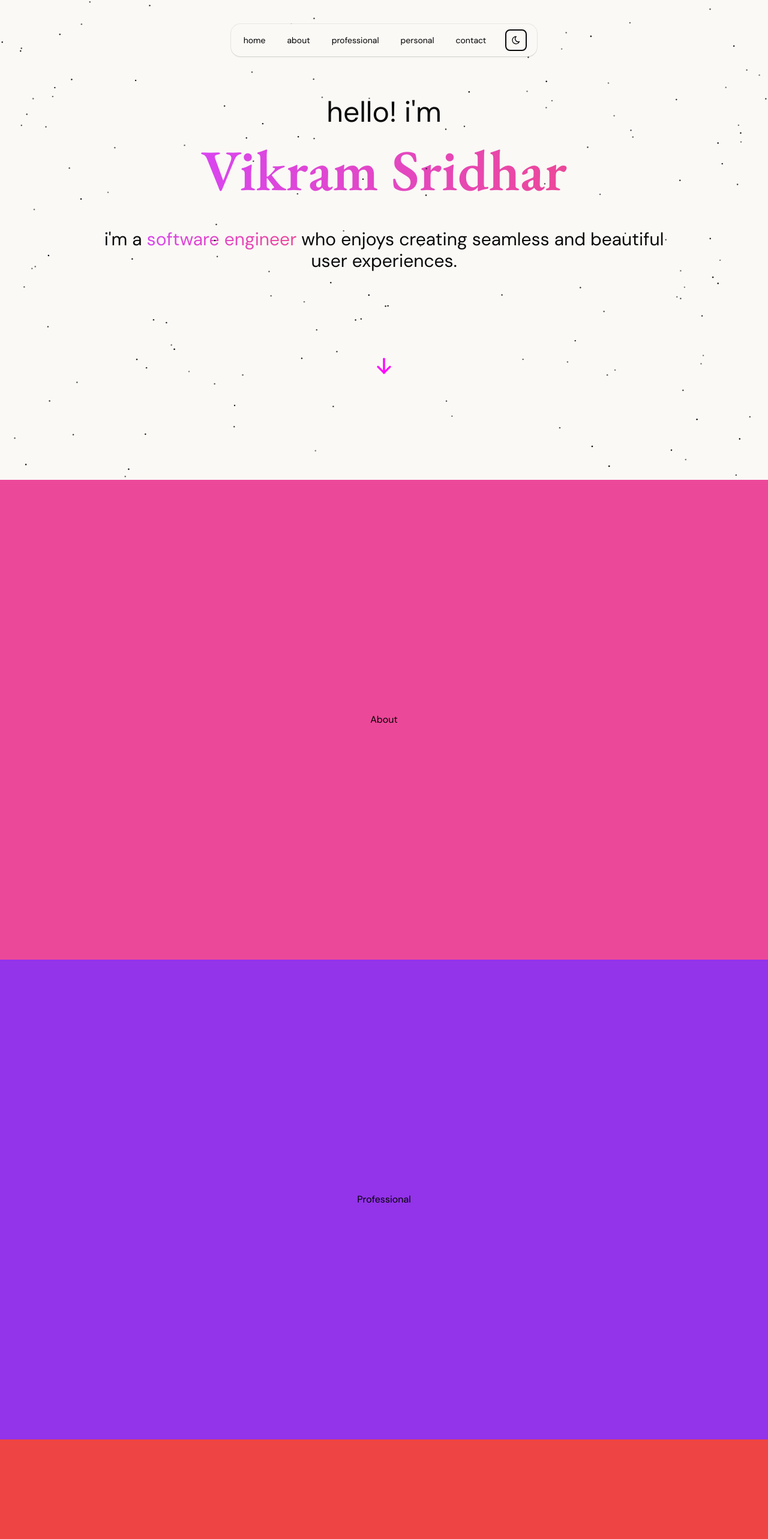
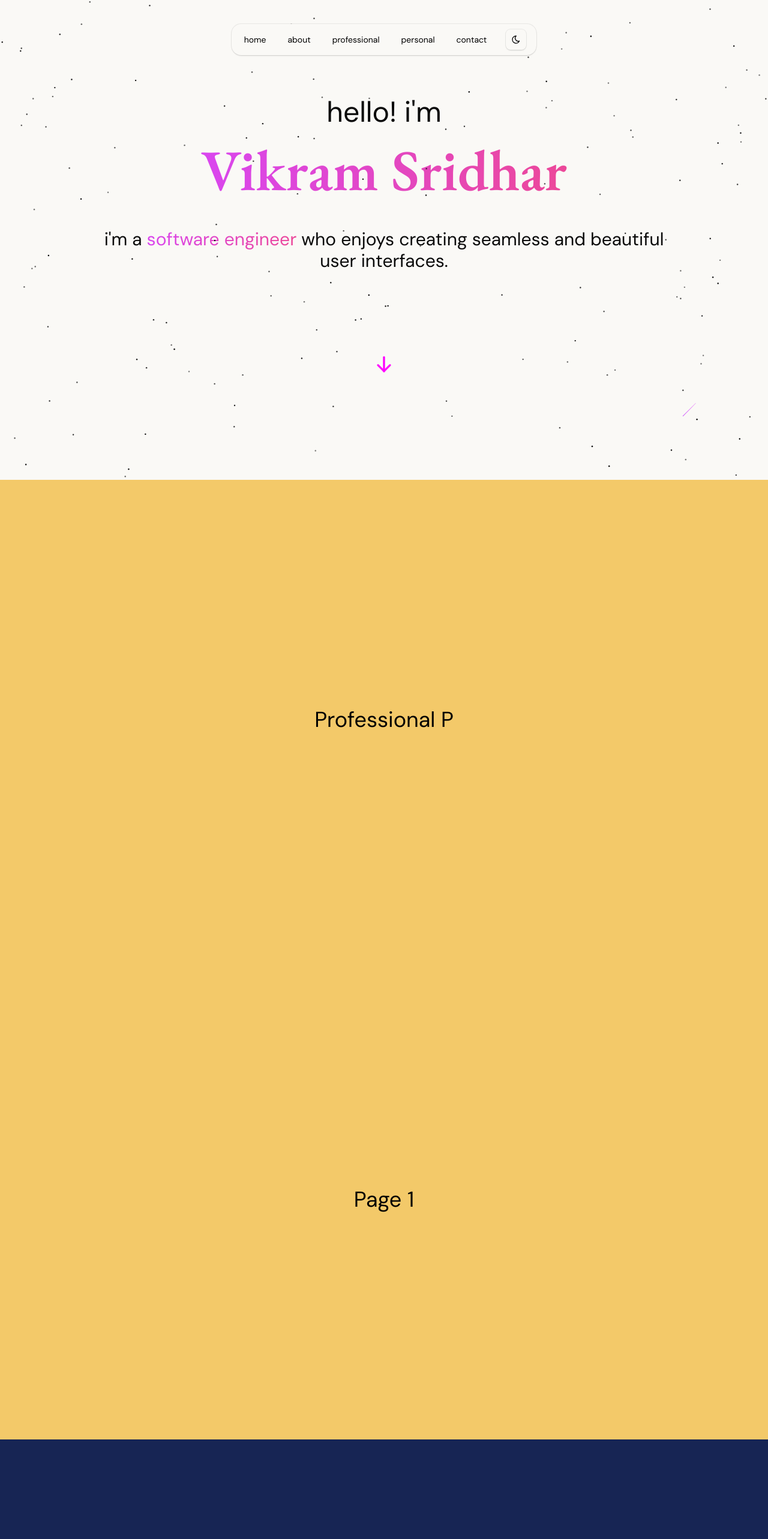
Before and after one commit to og-vikram/markiv.me, a Next.js app: page / in a window 1280 px wide. Shown: the top 2566 px of the page at 60% size. Built offline with nearby package versions, Linux system fonts and the light colour scheme.

Commit message:
added smooth scrolling

```diff
--- a/app/layout.tsx
+++ b/app/layout.tsx
@@ -2,6 +2,7 @@ import type { Metadata } from "next";
 import { DM_Sans, Inter } from "next/font/google";
 import "./globals.css";
 import { ThemeProvider } from "@/components/theme-provider";
+import SmoothScroll from "@/components/SmoothScroll";
 
 const inter = Inter({ subsets: ["latin"] });
 const dmsans = DM_Sans({ subsets: ["latin"] });
--- a/app/page.tsx
+++ b/app/page.tsx
@@ -1,4 +1,5 @@
 "use client";
+import SmoothScroll from "@/components/SmoothScroll";
 import About from "@/pages/About";
 import Contact from "@/pages/Contact";
 import Home from "@/pages/Home";
@@ -11,13 +12,13 @@ export default function Main() {
   const Navbar = dynamic(() => import("../components/Navbar"), { ssr: false });
 
   return (
-    <>
+    <SmoothScroll>
       <Navbar />
       <Home />
       <About />
       <Professional />
       <Personal />
       <Contact />
-    </>
+    </SmoothScroll>
   );
 }
--- /dev/null
+++ b/components/SmoothScroll.tsx
@@ -0,0 +1,23 @@
+"use client";
+import React from "react";
+import ReactLenis, { Lenis } from "lenis/react";
+
+const SmoothScroll = ({
+  children,
+}: Readonly<{
+  children: React.ReactNode;
+}>) => {
+  return (
+    <ReactLenis
+      root
+      options={{
+        lerp: 0.1,
+        syncTouch: true,
+      }}
+    >
+      {children}
+    </ReactLenis>
+  );
+};
+
+export default SmoothScroll;
--- a/components/ui/floating-navbar.tsx
+++ b/components/ui/floating-navbar.tsx
@@ -64,7 +64,7 @@ export const FloatingNav = ({
           </Link>
         ))}
         <button
-          className="border-2 px-2 py-2 border-dark-mode-primary dark:border-light-mode-primary rounded-lg"
+          className="border border-transparent px-2 py-2 shadow-[0px_2px_3px_-1px_rgba(0,0,0,0.1),0px_1px_0px_0px_rgba(25,28,33,0.02),0px_0px_0px_1px_rgba(25,28,33,0.08)] dark:border-light-mode-primary/[0.3] rounded-lg"
           onClick={() => {
             setTheme(theme === "dark" ? "light" : "dark");
           }}
--- a/components/ui/navbar-menu.tsx
+++ /dev/null
@@ -1,126 +0,0 @@
-"use client";
-import React from "react";
-import { motion } from "framer-motion";
-import Link from "next/link";
-import Image from "next/image";
-import { IconMenu } from "@tabler/icons-react";
-import { cn } from "@/lib/utils";
-
-const transition = {
-  type: "spring",
-  mass: 0.5,
-  damping: 11.5,
-  stiffness: 100,
-  restDelta: 0.001,
-  restSpeed: 0.001,
-};
-
-export const MenuItem = ({
-  setActive,
-  active,
-  item,
-  children,
-}: {
-  setActive: (item: string) => void;
-  active: string | null;
-  item: string;
-  children?: React.ReactNode;
-}) => {
-  return (
-    <div onMouseEnter={() => setActive(item)} className="relative ">
-      <motion.p
-        transition={{ duration: 1 }}
-        className="cursor-pointer text-black hover:opacity-[0.9] dark:text-white"
-      >
-        <IconMenu size={24} />
-      </motion.p>
-      {active !== null && (
-        <motion.div
-          initial={{ opacity: 0, scale: 0.85, y: 0 }}
-          animate={{ opacity: 1, scale: 1, y: 0 }}
-          transition={transition}
-        >
-          {active === item && (
-            <div className="absolute top-[calc(100%_+_1.2rem)] left-1/2 transform -translate-x-1/2 pt-4">
-              <motion.div
-                transition={transition}
-                layoutId="active" // layoutId ensures smooth animation
-                className="bg-white dark:bg-black backdrop-blur-sm rounded-2xl overflow-hidden border border-black/[0.2] dark:border-white/[0.2] shadow-xl"
-              >
-                <motion.div
-                  layout // layout ensures smooth animation
-                  className="w-max h-full p-4"
-                >
-                  {children}
-                </motion.div>
-              </motion.div>
-            </div>
-          )}
-        </motion.div>
-      )}
-    </div>
-  );
-};
-
-export const Menu = ({
-  setActive,
-  children,
-  className,
-}: {
-  setActive: (item: string | null) => void;
-  children: React.ReactNode;
-  className: string;
-}) => {
-  return (
-    <nav
-      onMouseLeave={() => setActive(null)} // resets the state
-      // className="relative rounded-full border border-transparent dark:bg-black dark:border-white/[0.2] bg-white shadow-input flex justify-center space-x-4 px-8 py-6 "
-      className={cn(["flex space-x-4"], className)}
-    >
-      {children}
-    </nav>
-  );
-};
-
-export const ProductItem = ({
-  title,
-  description,
-  href,
-  src,
-}: {
-  title: string;
-  description: string;
-  href: string;
-  src: string;
-}) => {
-  return (
-    <Link href={href} className="flex space-x-2">
-      <Image
-        src={src}
-        width={140}
-        height={70}
-        alt={title}
-        className="flex-shrink-0 rounded-md shadow-2xl"
-      />
-      <div>
-        <h4 className="text-xl font-bold mb-1 text-black dark:text-white">
-          {title}
-        </h4>
-        <p className="text-neutral-700 text-sm max-w-[10rem] dark:text-neutral-300">
-          {description}
-        </p>
-      </div>
-    </Link>
-  );
-};
-
-export const HoveredLink = ({ children, ...rest }: any) => {
-  return (
-    <Link
-      {...rest}
-      className="text-neutral-700 dark:text-neutral-200 hover:text-black "
-    >
-      {children}
-    </Link>
-  );
-};
--- a/components/ui/shooting-stars.tsx
+++ b/components/ui/shooting-stars.tsx
@@ -42,8 +42,8 @@ const getRandomStartPoint = () => {
   }
 };
 const ShootingStars: React.FC<ShootingStarsProps> = ({
-  minSpeed = 10,
-  maxSpeed = 30,
+  minSpeed = 5,
+  maxSpeed = 10,
   minDelay = 1200,
   maxDelay = 4200,
   starColor = "#9E00FF",
--- a/package.json
+++ b/package.json
@@ -15,6 +15,7 @@
     "@tabler/icons-react": "^3.11.0",
     "clsx": "^2.1.1",
     "framer-motion": "^11.3.17",
+    "lenis": "^1.1.8",
     "mini-svg-data-uri": "^1.4.4",
     "next": "14.2.5",
     "next-themes": "^0.3.0",
--- a/pages/About.tsx
+++ b/pages/About.tsx
@@ -2,8 +2,8 @@ import React from "react";
 
 const About = () => {
   return (
-    <div className="bg-pink-500 w-full h-screen flex items-center justify-center">
-      About
+    <div className={` flex bg-light-mode-primary dark:bg-dark-mode-primary`}>
+      <div className=""></div>
     </div>
   );
 };
--- a/pages/Contact.tsx
+++ b/pages/Contact.tsx
@@ -2,7 +2,7 @@ import React from "react";
 
 const Contact = () => {
   return (
-    <div className="bg-blue-950 w-full h-screen flex items-center justify-center">
+    <div className="snap-start snap-always bg-blue-950 w-full h-screen flex items-center justify-center">
       Contact
     </div>
   );
--- a/pages/Home.tsx
+++ b/pages/Home.tsx
@@ -21,30 +21,25 @@ const garamond_normal = EB_Garamond({
 });
 
 const words = [
-  {
-    text: "cd",
-    className: "text-dark-mode-primary dark:text-light-mode-primary",
-  },
-  {
-    text: "/home/vikram",
-    className: "text-dark-mode-primary dark:text-light-mode-primary",
-  },
+  "building robust and scalable appplications",
+  "creating seamless and beautiful user interfaces",
 ];
 
 const light_mode_gradient = "bg-gradient-to-r from-indigo-500 to-blue-500";
 const dark_mode_gradient = "";
 const Home = () => {
   return (
+    // <div className="relative">
     <motion.div
       initial={{ opacity: 0.0, y: 40 }}
       whileInView={{ opacity: 1, y: 0 }}
+      viewport={{ once: true }}
       transition={{
-        delay: 0.3,
         duration: 0.8,
         ease: "easeInOut",
       }}
     >
-      <div className="bg-light-mode-primary dark:bg-dark-mode-primary w-screen h-screen flex flex-col justify-center items-center max-h-screen text-dark-mode-primary dark:text-light-mode-primary">
+      <div className="bg-light-mode-primary dark:bg-dark-mode-primary w-screen h-screen flex flex-col justify-center items-center max-h-screen text-dark-mode-primary dark:text-light-mode-primary z-5">
         <div className="text-5xl md:text-6xl lg:text-8xl text-center">
           <p className="text-2xl md:text-4xl lg:text-5xl">
             hello! i&apos;m <br />
@@ -61,18 +56,9 @@ const Home = () => {
             >
               software engineer
             </span>{" "}
-            who enjoys creating seamless and beautiful user experiences.
+            who enjoys creating seamless and beautiful user interfaces.
           </p>
         </div>
-        {/* <div className=" flex flex-col md:flex-row mt-20">
-          <HoverBorderGradient
-            containerClassName="rounded-full"
-            as="button"
-            className="dark:bg-black bg-white text-black dark:text-white flex items-center space-x-2"
-          >
-            <span>Aceternity UI</span>
-          </HoverBorderGradient>
-        </div> */}
         <IconArrowDown
           style={{
             color: "fuchsia",
@@ -80,9 +66,10 @@ const Home = () => {
           className="h-10 w-10 mt-36 sticky animate-bounce "
         />
       </div>
-      <ShootingStars />
+      <ShootingStars maxSpeed={1} minSpeed={1} trailColor="fuchsia" />
       <StarsBackground className="-z-5" />
     </motion.div>
+    // </div>
   );
 };
 
--- a/pages/Personal.tsx
+++ b/pages/Personal.tsx
@@ -2,8 +2,10 @@ import React from "react";
 
 const Personal = () => {
   return (
-    <div className="bg-red-500 w-full h-screen flex items-center justify-center">
-      Personal
+    <div className={`relative min-h-screen flex bg-[#F3C969]`}>
+      <div className="container max-w-screen-xl mx-auto flex justify-center items-center text-4xl ">
+        Page 1
+      </div>
     </div>
   );
 };
--- a/pages/Professional.tsx
+++ b/pages/Professional.tsx
@@ -2,8 +2,10 @@ import React from "react";
 
 const Professional = () => {
   return (
-    <div className="bg-purple-600 w-full h-screen flex items-center justify-center">
-      Professional
+    <div className={`relative min-h-screen flex bg-[#F3C969]`}>
+      <div className="container max-w-screen-xl mx-auto flex justify-center items-center text-4xl ">
+        Professional P
+      </div>
     </div>
   );
 };
```
Also changed, not shown: 1 other file (tests, documents, lock files or other folders).
